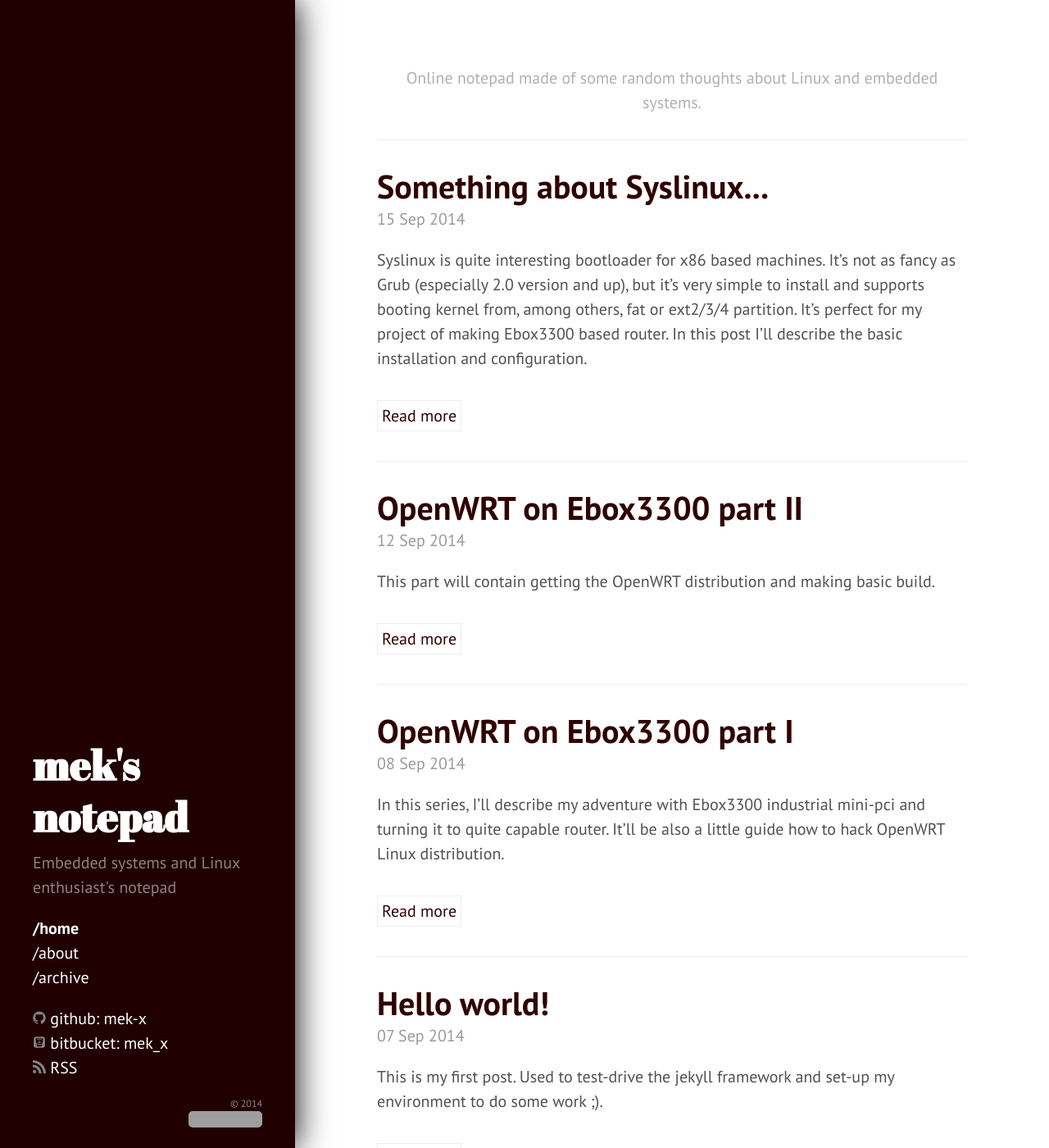
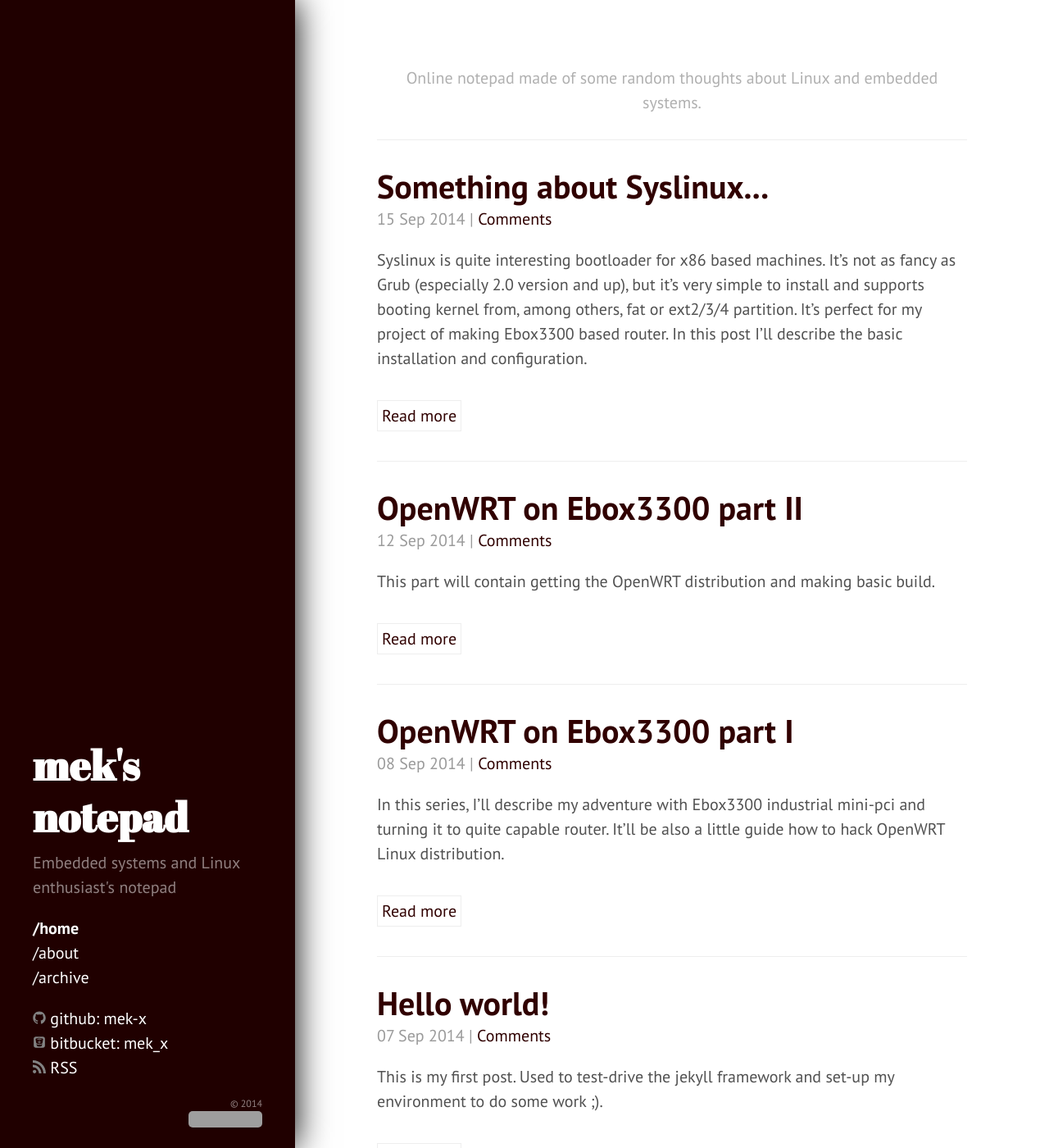
Before and after one commit to mek-x/mek-x.github.io, a Jekyll site: the page built from index.html, in a window 1280 px wide and 1400 px high. Shown: the whole window at 82% size. Built offline with Jekyll 4.4.1, drawn with Linux system fonts in a browser that asks for light colours; the list of posts is cut into pages by our own code; comment, search, counter and statistics services are not loaded; grey boxes are pictures that could not be loaded.

Commit message:
comments: added comments system

```diff
--- a/index.html
+++ b/index.html
@@ -17,7 +17,12 @@
       </a>
     </h1>
 
-    <span class="post-date">{{ post.date | date_to_string }}</span>
+    <span class="post-date">
+      {{ post.date | date_to_string }} |
+      <a href="{{ site.url }}{{ post.url }}#disqus_thread">
+        Comments
+      </a>
+    </span>
 
     {{ post.excerpt }}
 
@@ -26,6 +31,8 @@
     </div>
   </div>
   <hr />
+
+  {% include comments_count_home.html %}
   {% endfor %}
 </div>
 
```
Also changed, not shown: _includes/comments.html (added, +21 -0 lines), _includes/comments_count.html (added, +14 -0 lines), _includes/comments_count_home.html (added, +14 -0 lines), _layouts/post.html (+13 -1 lines).
